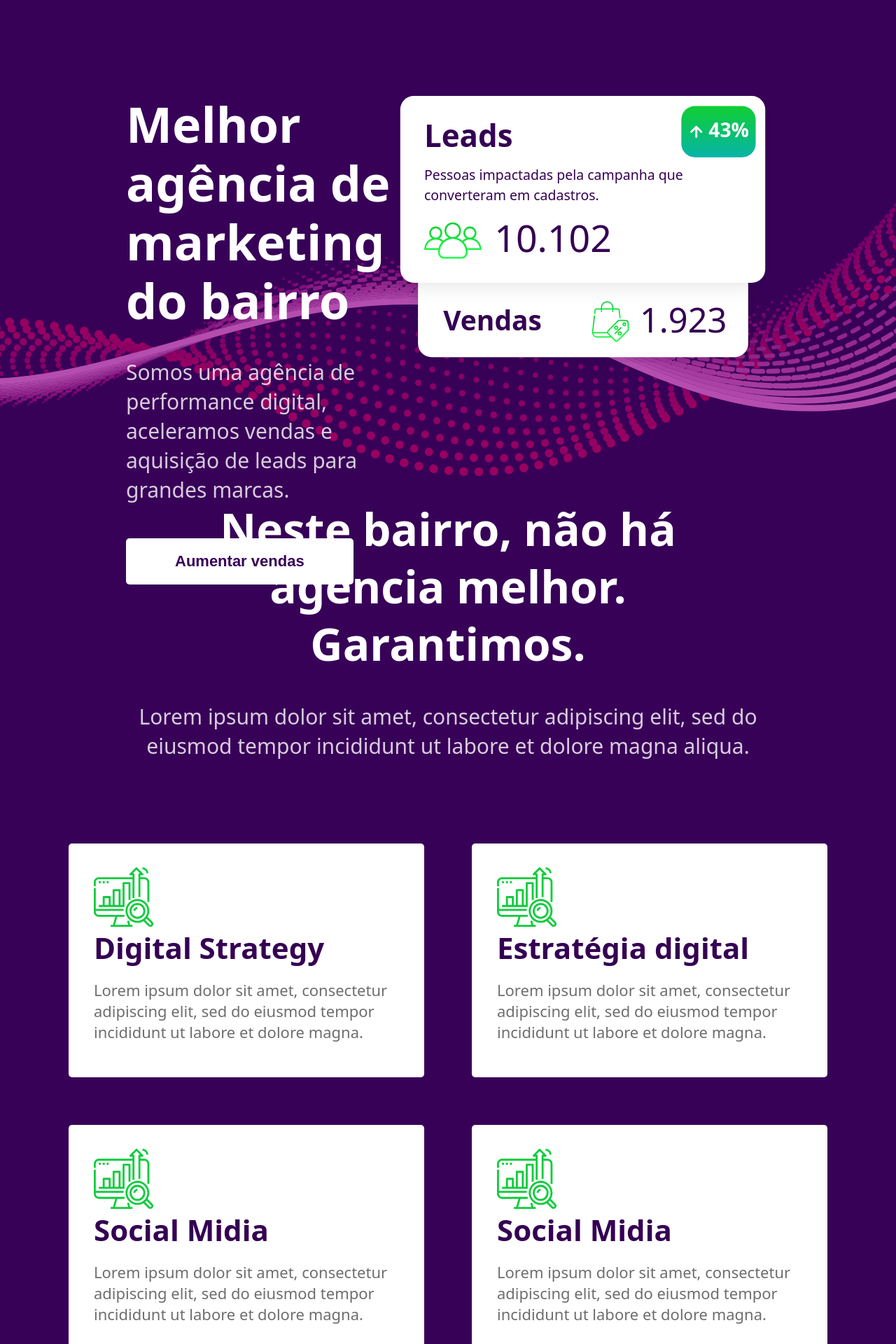
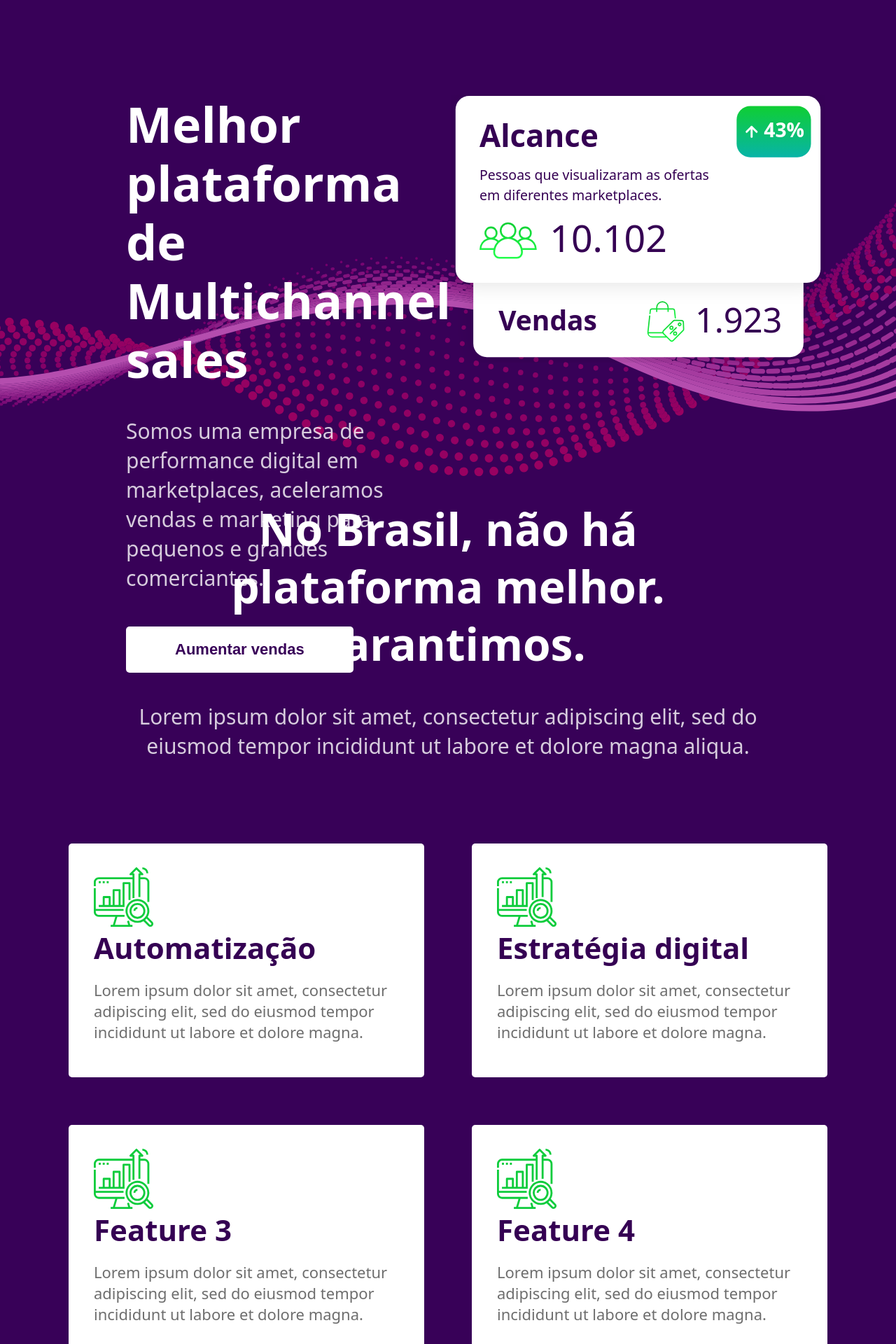
Before and after one commit to boguilhem/landingPageMultiSales, a Next.js app: page / in a window 1280 px wide. Shown: the part 220-2140 px from the top of the page at 70% size. Built offline with nearby package versions, Linux system fonts and the light colour scheme.

Commit message:
feat: adapting to project

```diff
--- a/components/features/index.jsx
+++ b/components/features/index.jsx
@@ -5,7 +5,7 @@
 const Features = () => {
   return (
     <div className={styles.container}>
-      <h1>Neste bairro, não há agência melhor. Garantimos.</h1>
+      <h1>No Brasil, não há plataforma melhor. Garantimos.</h1>
       <p>
         Lorem ipsum dolor sit amet, consectetur adipiscing elit, sed do eiusmod tempor
         incididunt ut labore et dolore magna aliqua.
@@ -14,7 +14,7 @@
       <div className={styles.features}>
         <div className={styles.feature}>
           <Image src={Icon} alt="Icon" />
-          <h1>Digital Strategy</h1>
+          <h1>Automatização</h1>
           <p>
             Lorem ipsum dolor sit amet, consectetur adipiscing elit, sed do eiusmod tempor
             incididunt ut labore et dolore magna.
@@ -30,7 +30,7 @@
         </div>
         <div className={styles.feature}>
           <Image src={Icon} alt="Icon" />
-          <h1>Social Midia</h1>
+          <h1>Feature 3</h1>
           <p>
             Lorem ipsum dolor sit amet, consectetur adipiscing elit, sed do eiusmod tempor
             incididunt ut labore et dolore magna.
@@ -38,7 +38,7 @@
         </div>
         <div className={styles.feature}>
           <Image src={Icon} alt="Icon" />
-          <h1>Social Midia</h1>
+          <h1>Feature 4</h1>
           <p>
             Lorem ipsum dolor sit amet, consectetur adipiscing elit, sed do eiusmod tempor
             incididunt ut labore et dolore magna.
--- a/components/header/index.jsx
+++ b/components/header/index.jsx
@@ -11,9 +11,9 @@
         <Image src={Logo} alt="Logo" />
       </div>
       <div className={styles.menu}>
-        <Link href="/">Home</Link>
+        {/* <Link href="/">Home</Link>
         <Link href="/">O que fazemos</Link>
-        <Link href="/">Cases</Link>
+        <Link href="/">Cases</Link> */}
       </div>
       <div className={styles.action}>
         <Button title="Fale conosco" kind="primary" />
--- a/components/welcome/index.jsx
+++ b/components/welcome/index.jsx
@@ -7,10 +7,10 @@
   return (
     <div className={styles.container}>
       <div className={styles.text}>
-        <h1>Melhor agência de marketing do bairro</h1>
+        <h1>Melhor plataforma de Multichannel sales</h1>
         <p>
-          Somos uma agência de performance digital, aceleramos vendas e aquisição de leads
-          para grandes marcas.
+          Somos uma empresa de performance digital em marketplaces, aceleramos vendas e
+          marketing para pequenos e grandes comerciantes.
         </p>
         <Button title="Aumentar vendas" kind="secondary" />
       </div>
```
Also changed, not shown: public/images/bannerWelcome.svg, public/images/logo.svg.
